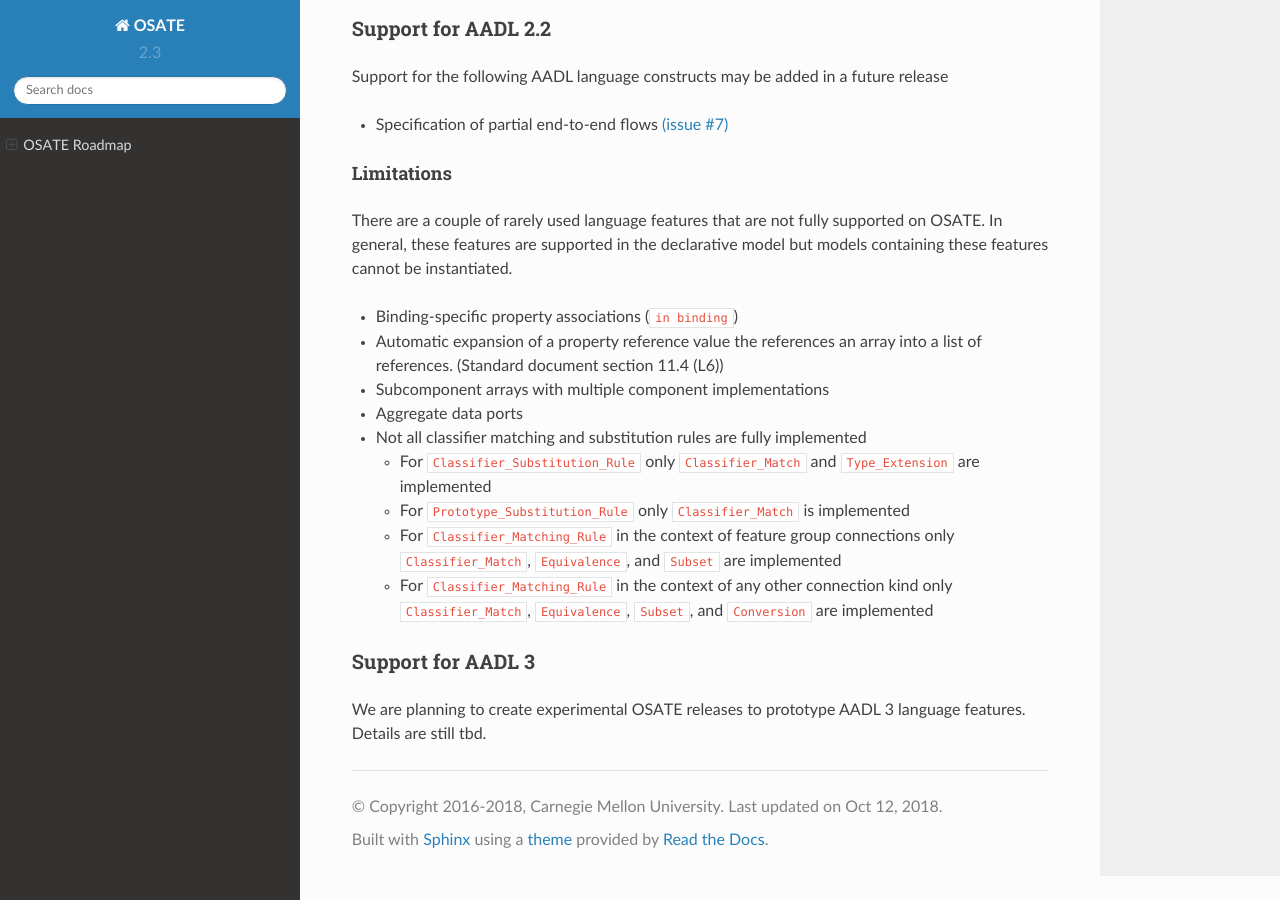
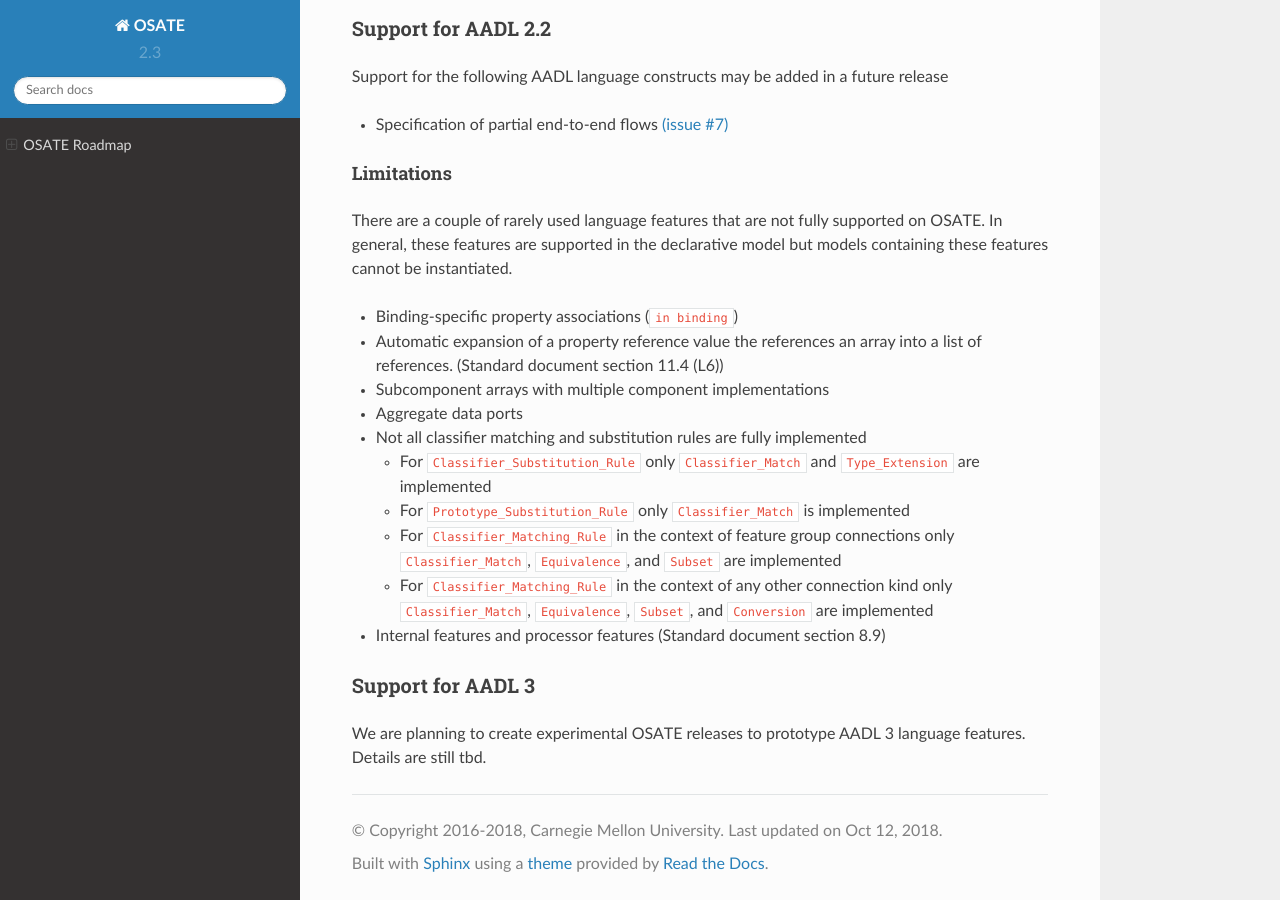
Before and after one commit to osate/website, a Sphinx documentation site: the page built from source/osate-roadmap.md, in a window 1280 px wide and 900 px high, scrolled down 2983 px. Built offline with Sphinx 7.4.7 and the Read the Docs theme 2.0.0, drawn with Linux system fonts in a browser that asks for light colours.

Commit message:
Note that internal and processor features are not instantiated

```diff
--- a/source/osate-roadmap.md
+++ b/source/osate-roadmap.md
@@ -140,6 +140,7 @@
       and `Subset` are implemented
     + For `Classifier_Matching_Rule` in the context of any other connection kind only `Classifier_Match`, `Equivalence`,
       `Subset`, and `Conversion` are implemented
+* Internal features and processor features (Standard document section 8.9)
 
 ### Support for AADL 3
 
```
